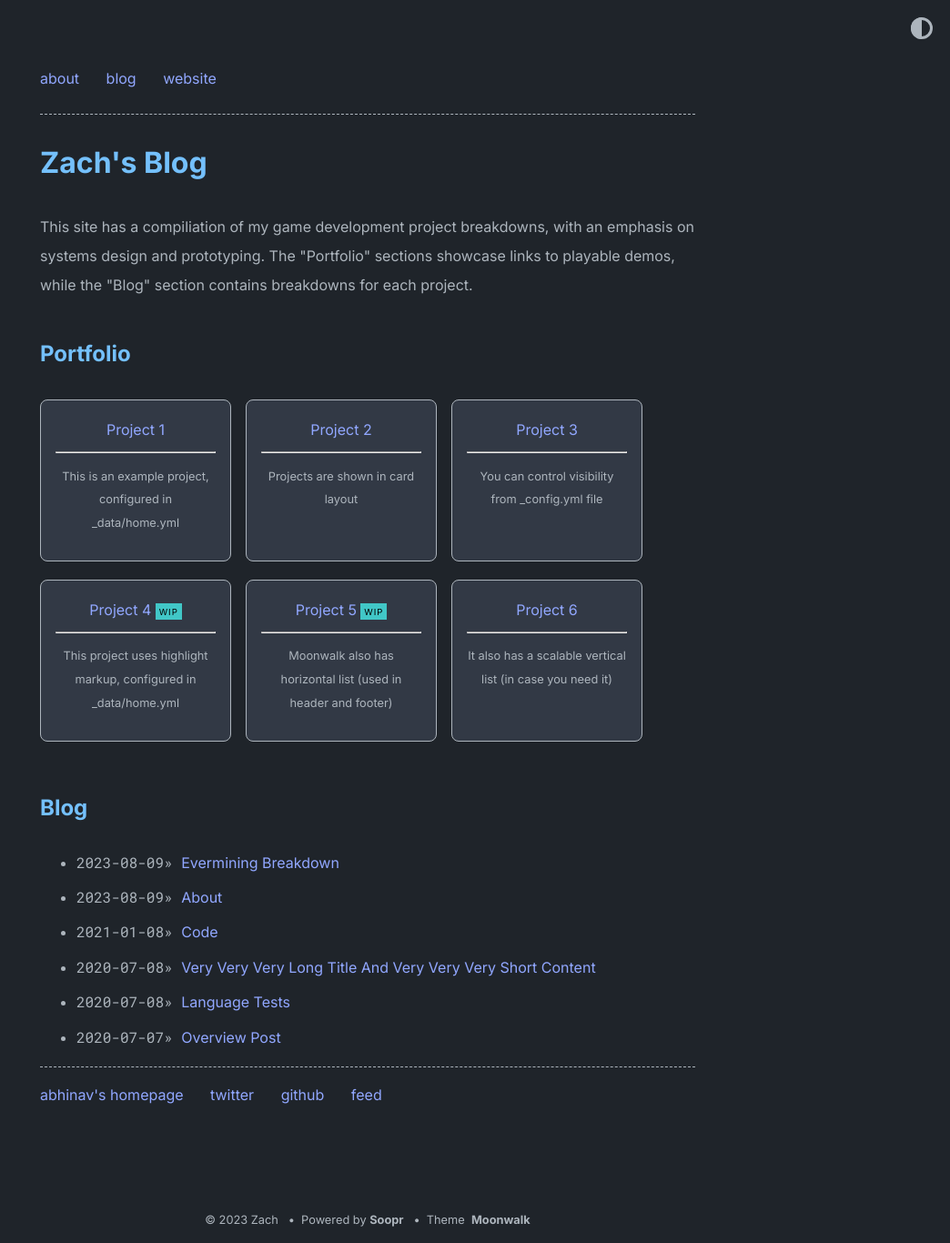
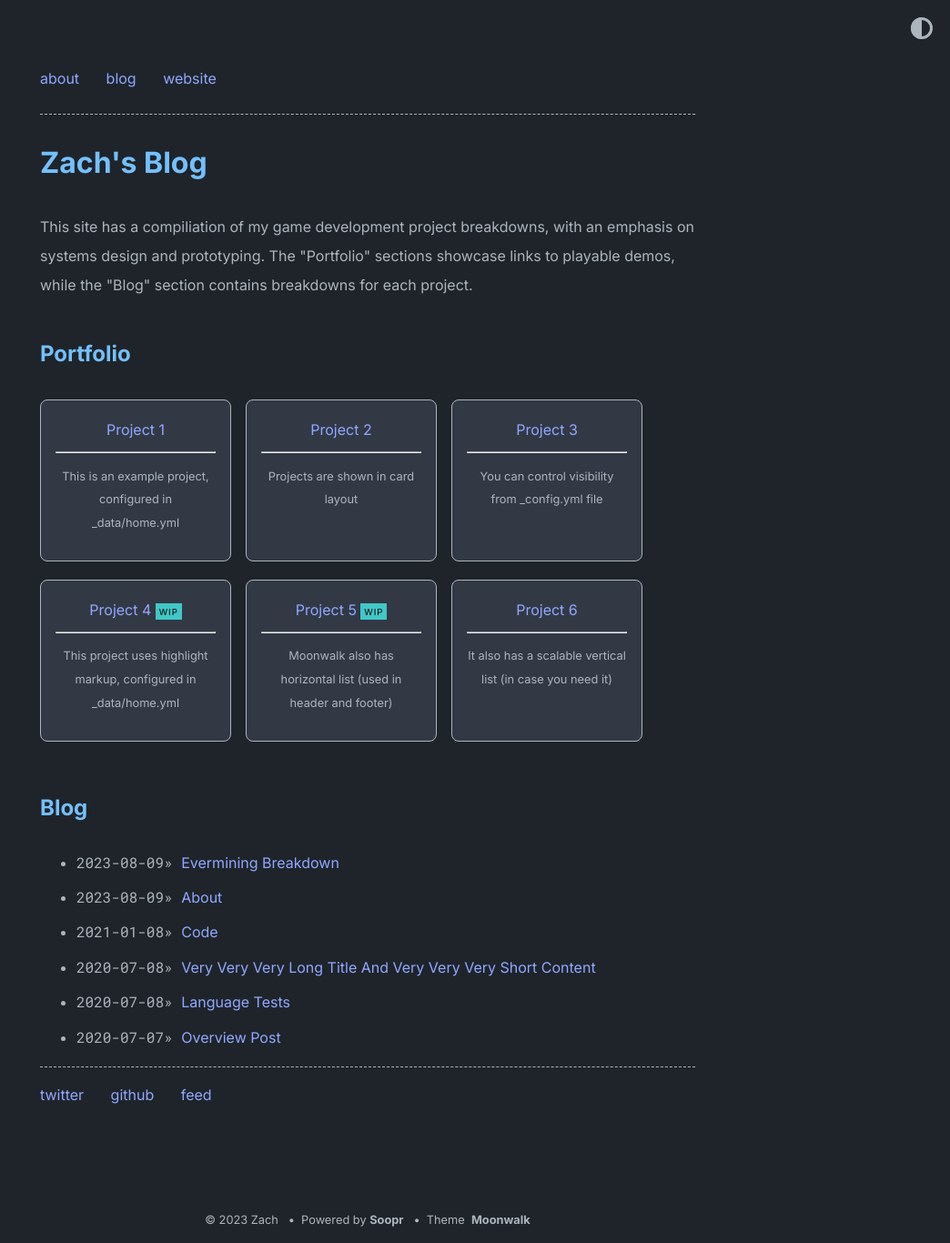
Before and after one commit to zbaileydev/zbaileydev.github.io, a Jekyll site: the page built from index.md, in a window 1280 px wide. Shown: the whole page at 91% size, without its empty margins (236-1280 px from the left). Built offline with Jekyll 4.4.1, drawn with Linux system fonts in a browser that asks for light colours; Markdown is read by kramdown in place of the engine named in the settings.

Commit message:
Update home.yml

```diff
--- a/_data/home.yml
+++ b/_data/home.yml
@@ -54,9 +54,6 @@ old_project_entries:
     desc: The better people know you, the better they collaborate
 
 footer_entries:
-  - title: abhinav's homepage
-    url: https://www.abhinav.co
-
   - title: twitter
     url: https://twitter.com/abhinav
 
```
